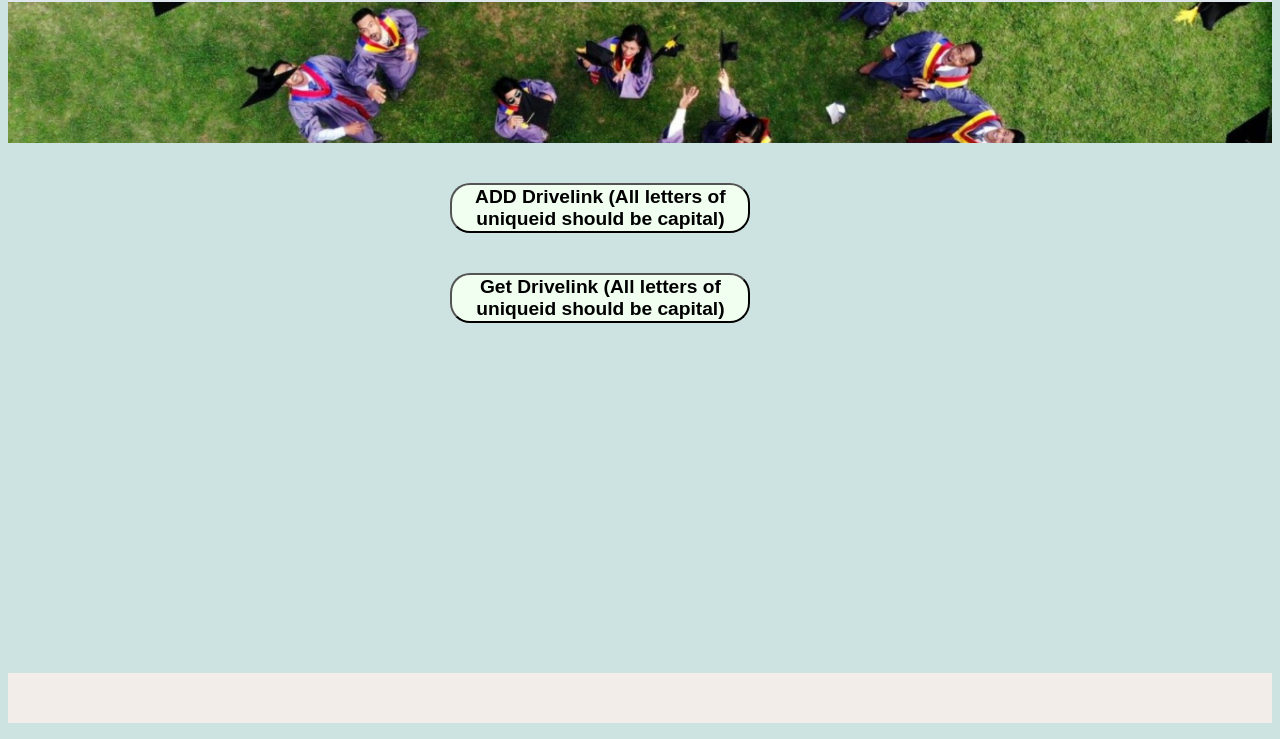
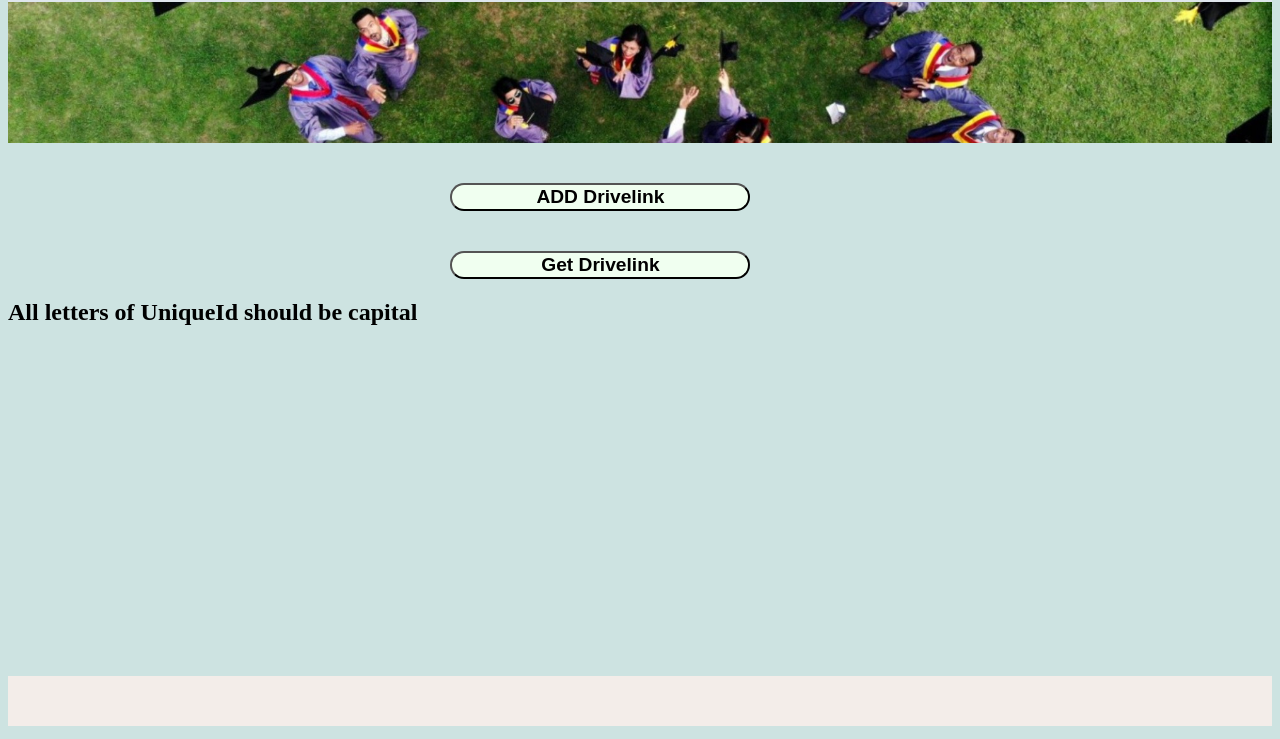
Before and after one commit to tanvir1811/MyquesionBankFrontend2, a plain HTML site: page index.html in a window 1280 px wide. Shown: the part 61-800 px from the top of the page. Drawn offline with Linux system fonts and the light colour scheme.

Commit message:
Update index.html

```diff
--- a/index.html
+++ b/index.html
@@ -23,16 +23,18 @@
 
 <section id="s21">
     <button type="button" id="pm" onclick="get()" onkeypress="get()">
-        ADD Drivelink (All letters of uniqueid should be capital)
+        ADD Drivelink
     </button>
 </section>
 
 <section id="s212">
     <button type="button" id="pm1" onclick="get1()" onkeypress="get1()">
-        Get Drivelink (All letters of uniqueid should be capital)
+        Get Drivelink
     </button>
 </section>
-
+<section id="b2">
+   <h2>All letters of UniqueId should be capital</h2>
+</section>
 
 
 <section id="b1">
```
